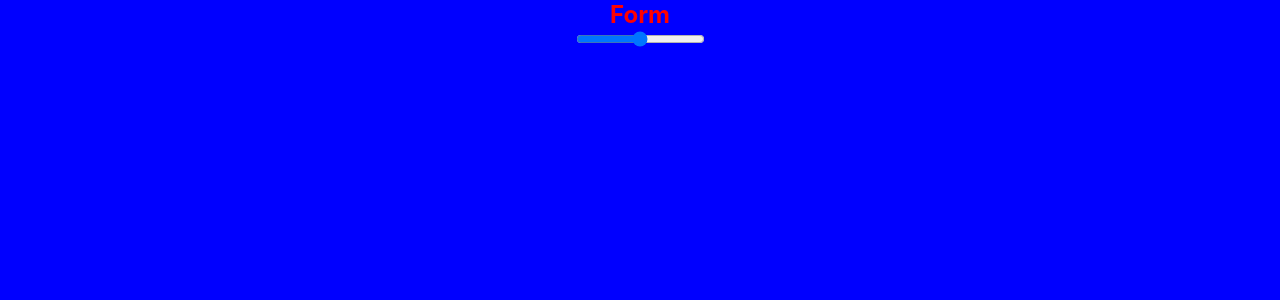
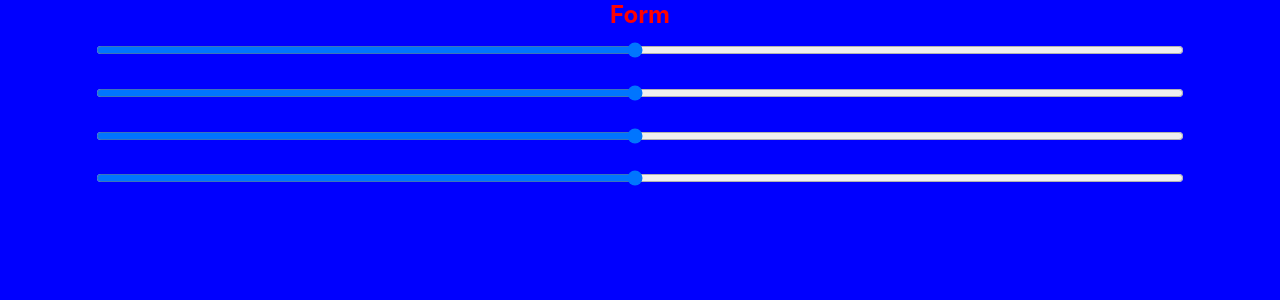
Before and after one commit to tylercorbett/app, a React (Create React App) app: page / in a window 1280 px wide. Shown: the top 300 px of the page. Built offline with nearby package versions, Linux system fonts and the light colour scheme.

Commit message:
four sliders

```diff
--- a/src/components/form/Form.js
+++ b/src/components/form/Form.js
@@ -4,9 +4,11 @@ import styles from './Form.module.css';
 export default function Form() {
     return(
        <div className={styles.all}>
-       <h2 className={styles.title}>Form</h2>
-       <input type='range'>
-       </input>
+        <h2 className={styles.title}>Form</h2>
+        <input type='range' className={styles.input} min='1' max='100'/>
+        <input type='range' className={styles.input} min='1' max='100'/>
+        <input type='range' className={styles.input} min='1' max='100'/>
+        <input type='range' className={styles.input} min='1' max='100'/>
        </div>
     )
 }
--- a/src/components/form/Form.module.css
+++ b/src/components/form/Form.module.css
@@ -8,3 +8,8 @@
     height: 100vh;
     margin: 0;
 }
+
+.input {
+    width: 85vw;
+    margin: 1em;
+}
```
